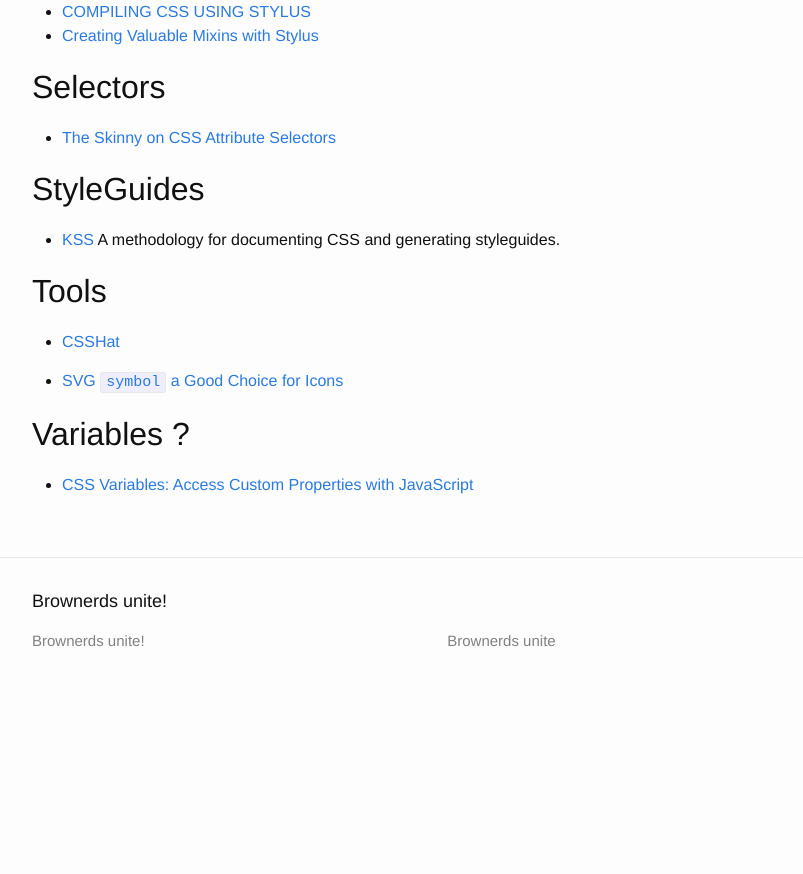
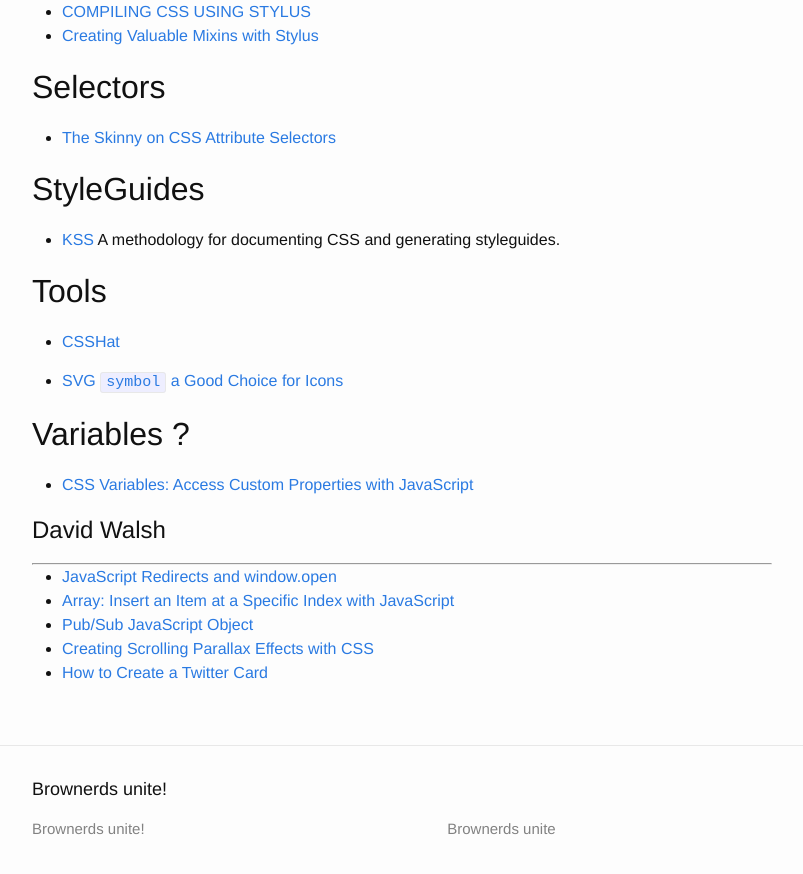
Before and after one commit to brownerd/brownerd.github.io, a Jekyll site: the page built from _posts/2014-10-06-reading-list-2014.md, in a window 1280 px wide and 900 px high, scrolled down 4120 px. Shown: the top 874 px of the window, without its empty margins (238-1041 px from the left). Built offline with Jekyll 4.4.1, drawn with Linux system fonts in a browser that asks for light colours; before the commit the page ends 4832 px from its top, so only the background shows below that.

Commit message:
add david walsh section to reading list for 2014

```diff
--- a/_posts/2014-10-06-reading-list-2014.md
+++ b/_posts/2014-10-06-reading-list-2014.md
@@ -208,3 +208,13 @@ title: Reading List 2014
 
 ## Variables ?
 - [CSS Variables: Access Custom Properties with JavaScript](http://www.broken-links.com/2014/08/28/css-variables-updating-custom-properties-javascript/)
+
+
+
+# David Walsh
+***
+- [JavaScript Redirects and window.open](http://davidwalsh.name/window-open)
+- [Array: Insert an Item at a Specific Index with JavaScript](http://davidwalsh.name/array-insert-index)
+- [Pub/Sub JavaScript Object](http://davidwalsh.name/pubsub-javascript)
+- [Creating Scrolling Parallax Effects with CSS](http://davidwalsh.name/demo/parallax.php)
+- [How to Create a Twitter Card](http://davidwalsh.name/twitter-cards)
```
